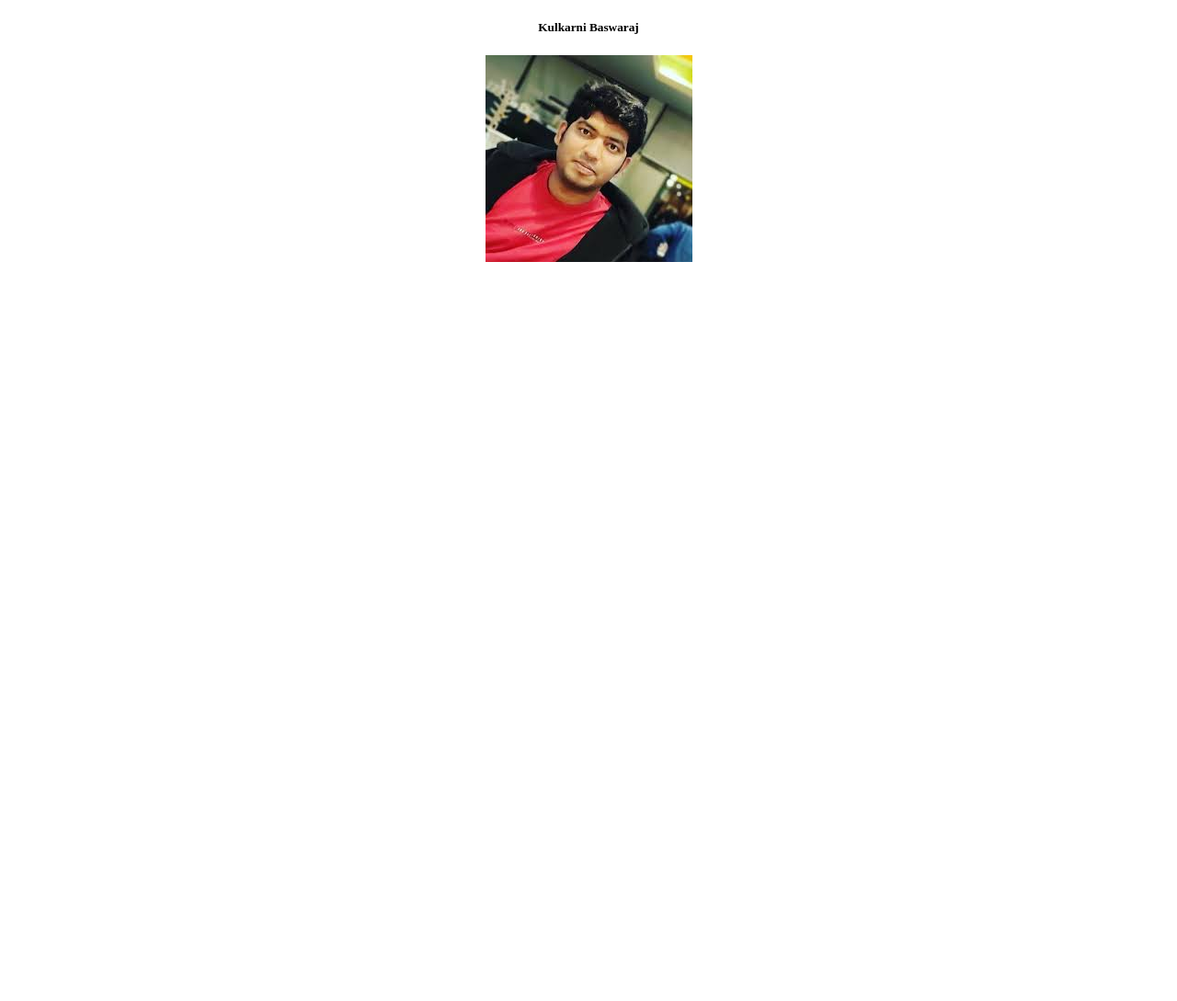
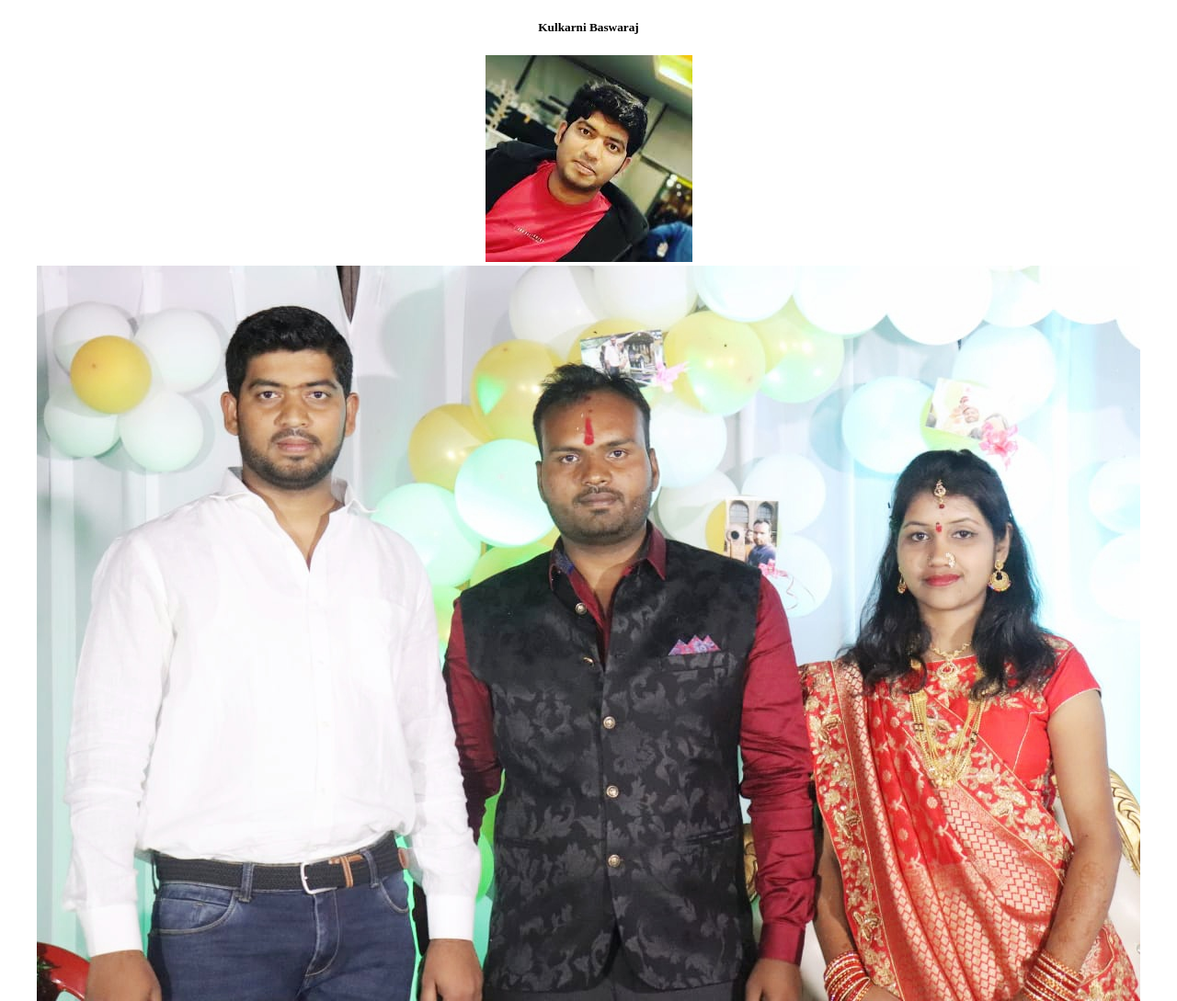
Before and after one commit to KulkarniBaswaraj/Portfolio, a website: page public/index.html in a window 1280 px wide. Shown: the whole page at 92% size. Before the commit the page ends 800 px from the top, so only its background shows below. Drawn offline with Linux system fonts and the light colour scheme.

Commit message:
anv pic added

```diff
--- a/public/index.html
+++ b/public/index.html
@@ -14,6 +14,7 @@
     <div class="container text-center">
         <h5> Kulkarni Baswaraj </h5>
         <img src="./img/my-pic.jpg" alt="">
+        <img src="./img/anv-pic.jpeg" alt="">
     </div>
 </body>
 </html>
```
Also changed, not shown: public/img/anv-pic.jpeg (added).
